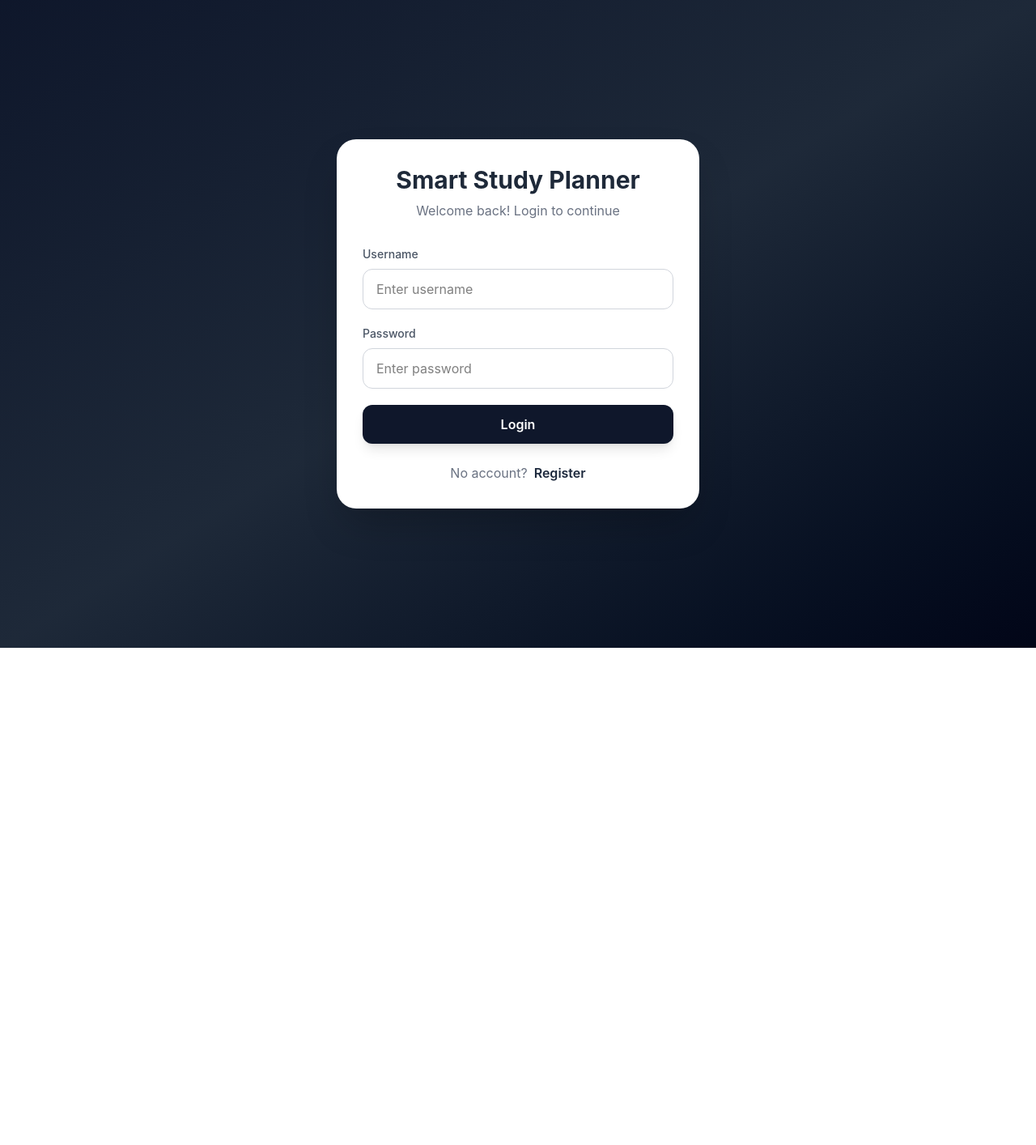
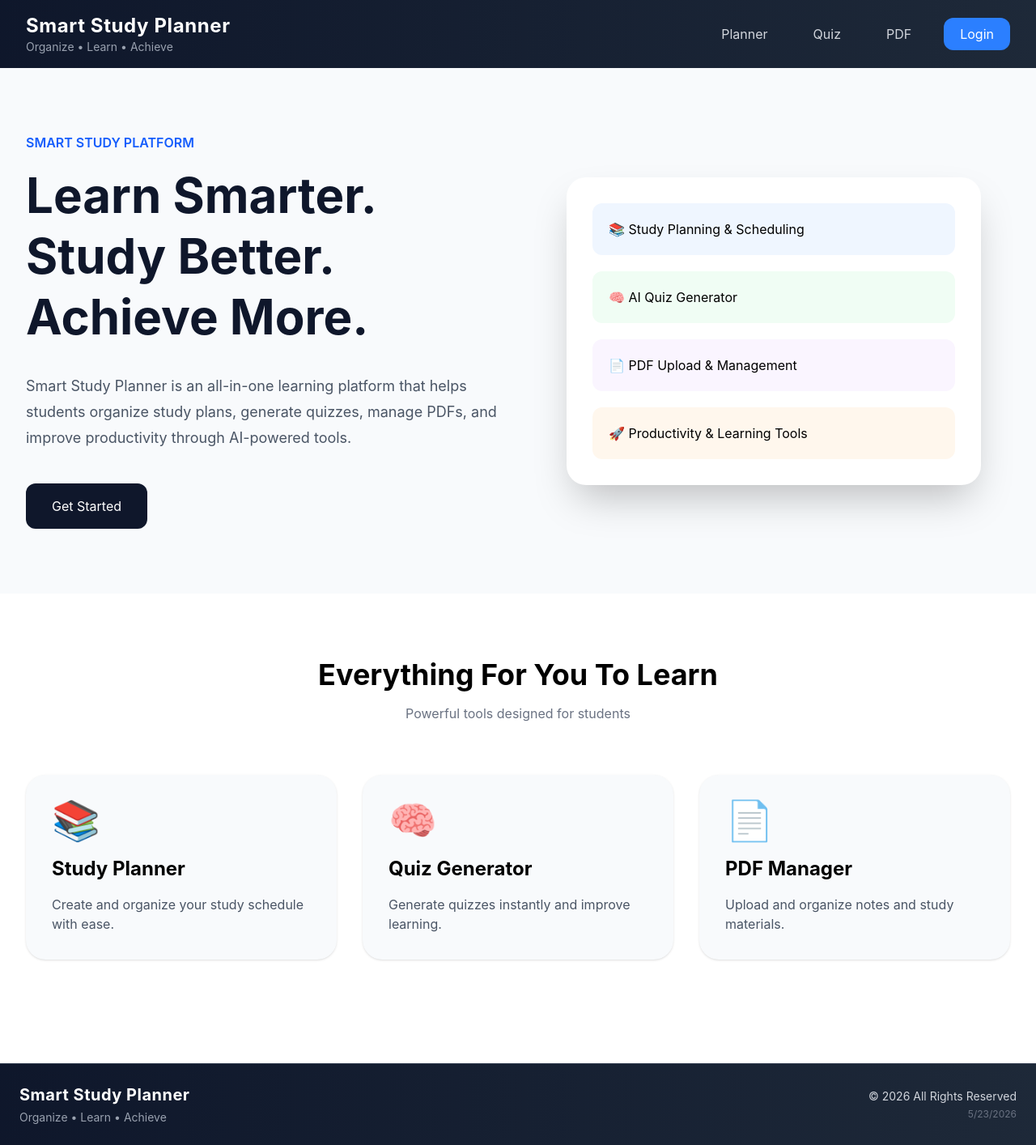
Before and after one commit to asn453/smart-study-planner, a React (Vite) app in the folder studyplanner/: page / in a window 1280 px wide. Shown: the whole page at 81% size. Before the commit the page ends 800 px from the top, so only its background shows below. Built offline with nearby package versions, Linux system fonts and the light colour scheme.

Commit message:
updated react routing

```diff
--- a/studyplanner/src/App.jsx
+++ b/studyplanner/src/App.jsx
@@ -1,30 +1,76 @@
-import './App.css'
-import { BrowserRouter, Routes, Route } from "react-router-dom"
+import "./App.css";
 
-import Login from "./pages/Login"
-import Register from "./pages/Register"
-import Dashboard from "./pages/Dashboard"
-import StudyPlanner from "./pages/StudyPlanner"
-import Quiz from "./pages/Quiz"
-import PdfManager from "./pages/PdfManager"
+import { BrowserRouter, Routes, Route } from "react-router-dom";
+
+import Home from "./pages/Home";
+import Login from "./pages/Login";
+import Register from "./pages/Register";
+import Dashboard from "./pages/Dashboard";
+import StudyPlanner from "./pages/StudyPlanner";
+import Quiz from "./pages/Quiz";
+import PdfManager from "./pages/PdfManager";
+
+import PrivateRoute from "./components/PrivateRoute";
+
 function App() {
-
   return (
     <BrowserRouter>
-
       <Routes>
 
-        <Route path="/" element={<Login/>}/>
-        <Route path="/register" element={<Register/>}/>
-        <Route path="/dashboard" element={<Dashboard/>}/>
-        <Route path="/planner" element={<StudyPlanner/>}/>
-        <Route path="/quiz" element={<Quiz/>}/>
-        <Route path="/pdf" element={<PdfManager/>}/>
+        <Route
+          path="/"
+          element={<Home />}
+        />
+
+        <Route
+          path="/login"
+          element={<Login />}
+        />
+
+        <Route
+          path="/register"
+          element={<Register />}
+        />
+
+        <Route
+          path="/dashboard"
+          element={
+            <PrivateRoute>
+              <Dashboard />
+            </PrivateRoute>
+          }
+        />
+
+        <Route
+          path="/planner"
+          element={
+            <PrivateRoute>
+              <StudyPlanner />
+            </PrivateRoute>
+          }
+        />
+
+        <Route
+          path="/quiz"
+          element={
+            <PrivateRoute>
+              <Quiz />
+            </PrivateRoute>
+          }
+        />
+
+        <Route
+          path="/pdf"
+          element={
+            <PrivateRoute>
+              <PdfManager />
+            </PrivateRoute>
+          }
+        />
 
       </Routes>
-
     </BrowserRouter>
-  )
+  );
 }
 
-export default App
+export default App;
--- a/studyplanner/src/components/Navbar.jsx
+++ b/studyplanner/src/components/Navbar.jsx
@@ -1,65 +1,58 @@
-import React from 'react'
-import { Link, useNavigate } from 'react-router-dom'
+import React from "react";
+import { Link, useNavigate } from "react-router-dom";
 
 function Navbar() {
+  const navigate = useNavigate();
 
-    const navigate = useNavigate()
+  const token = localStorage.getItem("token");
 
   const handleLogout = () => {
-        localStorage.removeItem('token')
-        navigate('/')
-    }
+    localStorage.removeItem("token");
+
+    navigate("/");
+  };
 
   return (
-        <nav className='bg-gradient-to-r from-slate-900 to-gray-800 shadow-lg px-8 py-4'>
-            <div className='max-w-7xl mx-auto flex items-center justify-between'>
+    <nav className="bg-gradient-to-r from-slate-900 to-gray-800 shadow-lg px-8 py-4">
+      <div className="max-w-7xl mx-auto flex items-center justify-between">
 
-                {/* Logo / Title */}
         <div>
-                    <h1 className='text-2xl font-bold text-white tracking-wide'>
+          <h1 className="text-2xl font-bold text-white tracking-wide">
             Smart Study Planner
           </h1>
-                    <p className='text-gray-400 text-sm'>
-                        Organize • Learn • Achieve
-                    </p>
+
+          <p className="text-gray-400 text-sm">Organize • Learn • Achieve</p>
         </div>
 
-                {/* Navigation */}
-                <div className='flex items-center gap-6'>
-
+        <div className="flex items-center gap-6">
           <Link
-                        to='/planner'
-                        className='text-gray-300 hover:text-white hover:bg-slate-700 px-4 py-2 rounded-lg transition duration-300'
-                    >
+            to="/planner"
+            className="text-gray-300 hover:text-white hover:bg-slate-700 px-4 py-2 rounded-lg transition duration-300">
             Planner
           </Link>
 
           <Link
-                        to='/quiz'
-                        className='text-gray-300 hover:text-white hover:bg-slate-700 px-4 py-2 rounded-lg transition duration-300'
-                    >
+            to="/quiz"
+            className="text-gray-300 hover:text-white hover:bg-slate-700 px-4 py-2 rounded-lg transition duration-300">
             Quiz
           </Link>
 
           <Link
-                        to='/pdf'
-                        className='text-gray-300 hover:text-white hover:bg-slate-700 px-4 py-2 rounded-lg transition duration-300'
-                    >
+            to="/pdf"
+            className="text-gray-300 hover:text-white hover:bg-slate-700 px-4 py-2 rounded-lg transition duration-300">
             PDF
           </Link>
 
-                    <button
-                        onClick={handleLogout}
-                        className='bg-red-500 hover:bg-red-600 px-5 py-2 rounded-xl font-medium text-white shadow-md hover:shadow-red-500/40 transition-all duration-300'
-                    >
+          {token ? (<button onClick={handleLogout} className="bg-red-500 hover:bg-red-600 px-5 py-2 rounded-xl font-medium text-white shadow-md hover:shadow-red-500/40 transition-all duration-300">
               Logout
-                    </button>
-
+            </button>)
+            : (<Link to="/" className="bg-blue-500 hover:bg-blue-600 px-5 py-2 rounded-xl text-white">Login</Link>)}
         </div>
-
       </div>
     </nav>
-    )
+  );
 }
 
-export default Navbar
+
+
+export default Navbar;
--- /dev/null
+++ b/studyplanner/src/components/PrivateRoute.jsx
@@ -0,0 +1,10 @@
+import React from "react";
+import { Navigate } from "react-router-dom";
+
+function PrivateRoute({ children }) {
+  const token = localStorage.getItem("token");
+
+  return token ? children : <Navigate to="/login" />;
+}
+
+export default PrivateRoute;
--- /dev/null
+++ b/studyplanner/src/pages/home.jsx
@@ -0,0 +1,125 @@
+import React from "react";
+import { Link } from "react-router-dom";
+import Navbar from "../components/Navbar";
+import Footer from "../components/Footer";
+
+function Home() {
+  return (
+    <>
+      <Navbar />
+
+      <div className="min-h-screen bg-slate-50">
+        <div className="max-w-7xl mx-auto px-8 py-20">
+          <div className="grid lg:grid-cols-2 gap-12 items-center">
+            <div>
+              <p className="text-blue-600 font-semibold mb-4">
+                SMART STUDY PLATFORM
+              </p>
+
+              <h1 className="text-5xl lg:text-6xl font-bold text-slate-900 leading-tight">
+                Learn Smarter.
+                <br />
+                Study Better.
+                <br />
+                Achieve More.
+              </h1>
+
+              <p className="mt-8 text-gray-600 text-lg leading-8">
+                Smart Study Planner is an all-in-one learning platform that
+                helps students organize study plans, generate quizzes, manage
+                PDFs, and improve productivity through AI-powered tools.
+              </p>
+
+              <div className="mt-10 flex gap-5">
+                <Link
+                  to="/login"
+                  className="bg-slate-900 text-white px-8 py-4 rounded-xl hover:bg-slate-800 transition"
+                >
+                  Get Started
+                </Link>
+              </div>
+            </div>
+
+            <div className="flex justify-center">
+              <div className="bg-white p-8 rounded-3xl shadow-2xl w-full max-w-lg">
+                <div className="space-y-5">
+                  <div className="bg-blue-50 p-5 rounded-xl">
+                    📚 Study Planning & Scheduling
+                  </div>
+
+                  <div className="bg-green-50 p-5 rounded-xl">
+                    🧠 AI Quiz Generator
+                  </div>
+
+                  <div className="bg-purple-50 p-5 rounded-xl">
+                    📄 PDF Upload & Management
+                  </div>
+
+                  <div className="bg-orange-50 p-5 rounded-xl">
+                    🚀 Productivity & Learning Tools
+                  </div>
+                </div>
+              </div>
+            </div>
+          </div>
+        </div>
+
+        <div className="bg-white py-20">
+          <div className="max-w-7xl mx-auto px-8">
+            <div className="text-center mb-16">
+              <h2 className="text-4xl font-bold">
+                Everything For You To Learn
+              </h2>
+
+              <p className="text-gray-500 mt-4">
+                Powerful tools designed for students
+              </p>
+            </div>
+
+            <div className="grid md:grid-cols-3 gap-8">
+              <Link to="/login">
+                <div className="bg-slate-50 p-8 rounded-3xl shadow hover:shadow-2xl transition">
+                  <div className="text-5xl mb-5">📚</div>
+
+                  <h3 className="text-2xl font-bold">Study Planner</h3>
+
+                  <p className="mt-4 text-gray-600">
+                    Create and organize your study schedule with ease.
+                  </p>
+                </div>
+              </Link>
+
+              <Link to="/login">
+                <div className="bg-slate-50 p-8 rounded-3xl shadow hover:shadow-2xl transition">
+                  <div className="text-5xl mb-5">🧠</div>
+
+                  <h3 className="text-2xl font-bold">Quiz Generator</h3>
+
+                  <p className="mt-4 text-gray-600">
+                    Generate quizzes instantly and improve learning.
+                  </p>
+                </div>
+              </Link>
+
+              <Link to="/login">
+                <div className="bg-slate-50 p-8 rounded-3xl shadow hover:shadow-2xl transition">
+                  <div className="text-5xl mb-5">📄</div>
+
+                  <h3 className="text-2xl font-bold">PDF Manager</h3>
+
+                  <p className="mt-4 text-gray-600">
+                    Upload and organize notes and study materials.
+                  </p>
+                </div>
+              </Link>
+            </div>
+          </div>
+        </div>
+      </div>
+
+      <Footer />
+    </>
+  );
+}
+
+export default Home;
--- a/studyplanner/src/services/api.js
+++ b/studyplanner/src/services/api.js
@@ -1,24 +1,37 @@
-import axios from "axios"
+import axios from "axios";
 
 const api = axios.create({
-    baseURL:"http://127.0.0.1:8000/api/"
-})
+  baseURL: "http://127.0.0.1:8000/api/",
+});
 
 api.interceptors.request.use(
-    (config)=>{
+  (config) => {
+    const token = localStorage.getItem("token");
 
-        const token=localStorage.getItem("token")
+    if (token) {
+      config.headers.Authorization = `Bearer ${token}`;
+    }
 
-        if(token){
-            config.headers.Authorization=`Bearer ${token}`
-        }
+    return config;
+  },
 
-        return config
-    },
+  (error) => {
+    return Promise.reject(error);
+  },
+);
 
-    (error)=>{
-        return Promise.reject(error)
+api.interceptors.response.use(
+  (response) => response,
+
+  (error) => {
+    if (error.response?.status === 401) {
+      localStorage.removeItem("token");
+
+      window.location = "/";
     }
-)
 
-export default api
+    return Promise.reject(error);
+  },
+);
+
+export default api;
```
Also changed, not shown: 1 other file (tests, documents, lock files or other folders). Lines whose indentation alone changed are shown as unchanged.
